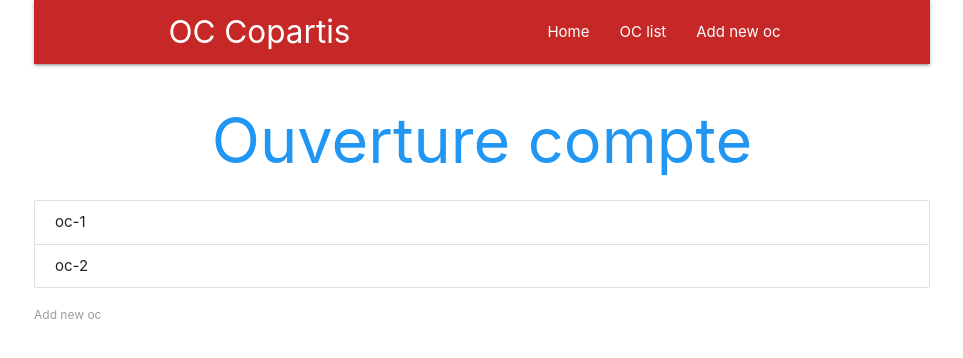
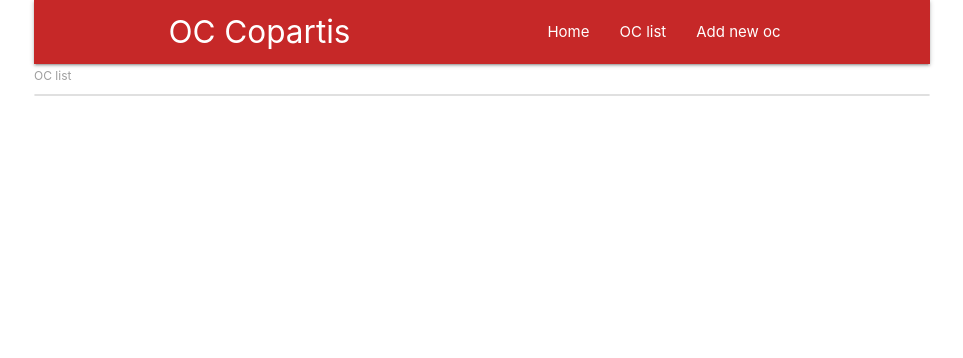
Before and after one commit to MikiStojakovic/ocPOC, a React (Create React App) app in the folder oc-poc-react/oc-poc-copartis/: page /ocList in a window 1280 px wide. Shown: the top 358 px of the page, without its empty margins (158-1121 px from the left). Built offline with nearby package versions, Linux system fonts and the light colour scheme.

Commit message:
Added routes

```diff
--- a/oc-poc-react/oc-poc-copartis/src/App.js
+++ b/oc-poc-react/oc-poc-copartis/src/App.js
@@ -1,7 +1,9 @@
 import React, { Component } from 'react';
-import Ocs from './components/OcsList';
+import Home from './components/Home';
+import OcsList from './components/OcsList';
 import AddOcForm from './components/AddOcForm';
 import Navbar from './components/Navbar';
+import { BrowserRouter, Route } from 'react-router-dom';
 
 class App extends Component {
   state = {
@@ -27,12 +29,17 @@ class App extends Component {
 
   render() {
     return (
-      <div className="oc-app container">
-        <Navbar />
-        <h1 className="center blue-text">Ouverture compte</h1>
-        <Ocs ocs={this.state.ocs} deleteOc={this.deleteOc} />
-        <AddOcForm addOc={this.addOc} />
-      </div>
+      <BrowserRouter>
+        <div className="oc-app container">
+          <Navbar />
+          <Route exact path="/" component={Home} />
+          <Route path="/ocList" component={OcsList} />
+          <Route path="/addOc" component={AddOcForm} />
+          {/* <h1 className="center blue-text">Ouverture compte</h1>
+          <OcsList ocs={this.state.ocs} deleteOc={this.deleteOc} />
+          <AddOcForm addOc={this.addOc} /> */}
+        </div>
+      </BrowserRouter>
     );
   }
 }
--- a/oc-poc-react/oc-poc-copartis/src/components/Navbar.js
+++ b/oc-poc-react/oc-poc-copartis/src/components/Navbar.js
@@ -10,10 +10,10 @@ const Navbar = () => {
             <a href="/">Home</a>
           </li>
           <li>
-            <a href="/about">OC list</a>
+            <a href="/ocList">OC list</a>
           </li>
           <li>
-            <a href="/contact">Add new oc</a>
+            <a href="/addOc">Add new oc</a>
           </li>
         </ul>
       </div>
--- a/oc-poc-react/oc-poc-copartis/src/components/OcsList.js
+++ b/oc-poc-react/oc-poc-copartis/src/components/OcsList.js
@@ -1,24 +1,31 @@
 import React from 'react';
 
-const Ocs = ({ ocs, deleteOc }) => {
-  const ocList = ocs.length ? (
-    ocs.map(oc => {
-      return (
-        <div className="collection-item" key={oc.id}>
-          <span
-            onClick={() => {
-              deleteOc(oc.id);
-            }}
-          >
-            {oc.name}
-          </span>
-        </div>
-      );
-    })
-  ) : (
-    <p className="center">You don't have and occ</p>
+const OcsList = ({ ocs, deleteOc }) => {
+  const ocList = null;
+  //ocs.length ?
+  //(
+  // ocs.map(oc => {
+  //   return (
+  //     <div className="collection-item" key={oc.id}>
+  //       <span
+  //         onClick={() => {
+  //           deleteOc(oc.id);
+  //         }}
+  //       >
+  //         {oc.name}
+  //       </span>
+  //     </div>
+  //   );
+  //})
+  //) : (
+  // <p className="center">You don't have and occ</p>
+  //);
+  return (
+    <div>
+      <label>OC list</label>
+      <div className="ocs collection">{ocList}</div>
+    </div>
   );
-  return <div className="ocs collection">{ocList}</div>;
 };
 
-export default Ocs;
+export default OcsList;
```
